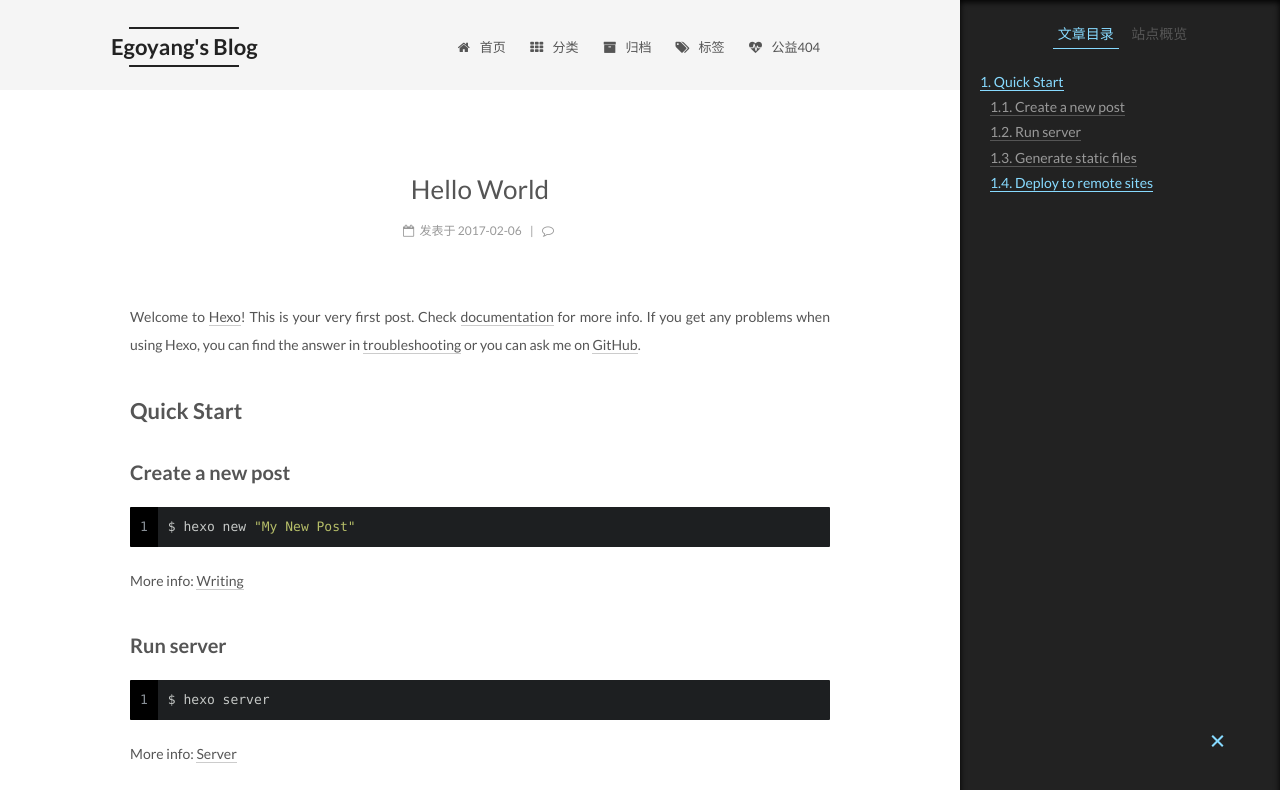
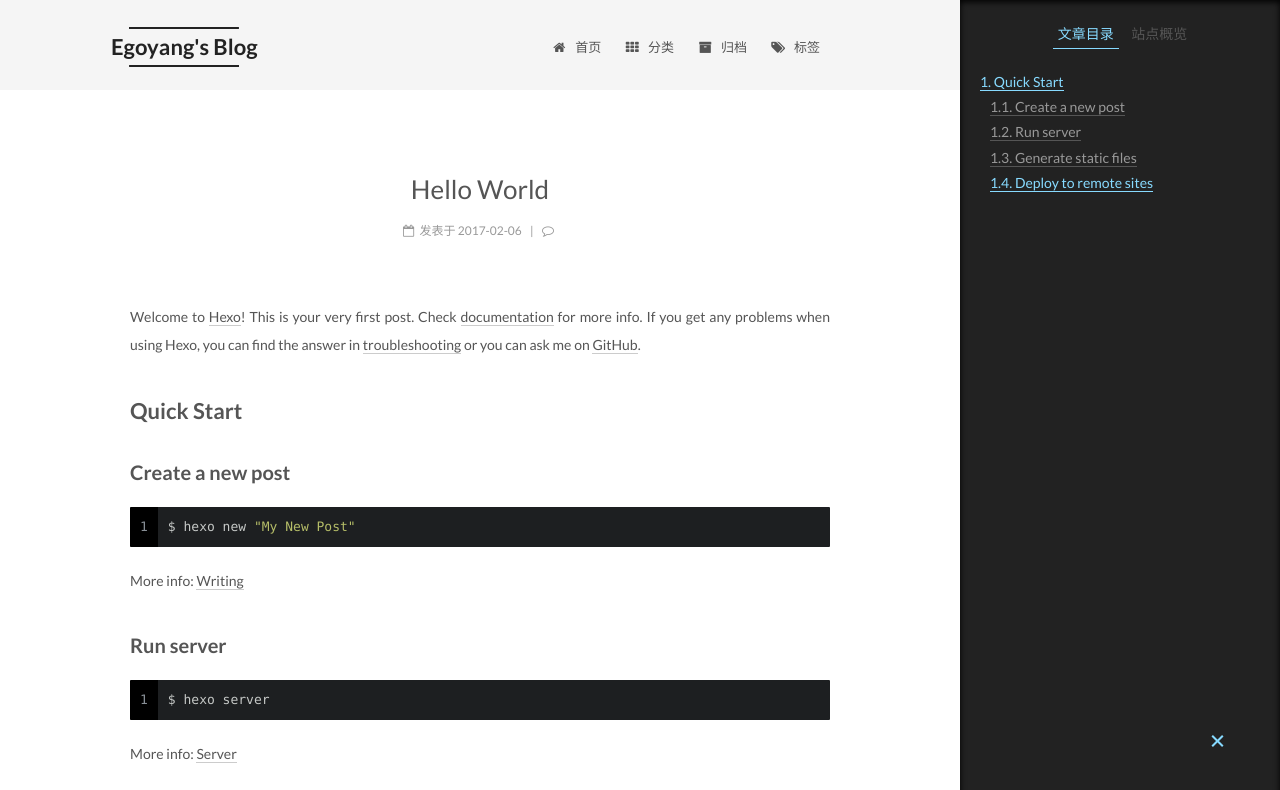
Before and after one commit to egoyang/egoyang.github.io, a plain HTML site: page 2017/02/06/hello-world/index.html in a window 1280 px wide. Shown: the top 790 px of the page. Drawn offline with Linux system fonts and the light colour scheme; a script that the page names is missing.

Commit message:
Site updated: 2017-02-06 18:44:37

```diff
--- a/2017/02/06/hello-world/index.html
+++ b/2017/02/06/hello-world/index.html
@@ -221,16 +221,6 @@ Quick">
               <i class="menu-item-icon fa fa-fw fa-tags"></i> <br />
 
             标签
-          </a>
-        </li>
-
-
-        <li class="menu-item menu-item-commonweal">
-          <a href="/404.html" rel="section">
-
-              <i class="menu-item-icon fa fa-fw fa-heartbeat"></i> <br />
-
-            公益404
           </a>
         </li>
 
--- a/css/main.css
+++ b/css/main.css
@@ -1685,7 +1685,7 @@ pre .javascript .function {
   width: 4px;
   height: 4px;
   border-radius: 50%;
-  background: #00ffb5;
+  background: #d2ffda;
 }
 .links-of-blogroll {
   font-size: 13px;
```
Also changed, not shown: 404.html (+0 -10 lines), archives/2017/02/index.html (+0 -10 lines), archives/2017/index.html (+0 -10 lines), archives/index.html (+0 -10 lines), categories/index.html (+0 -10 lines), index.html (+0 -10 lines), tags/Another-Tag/index.html (+0 -10 lines), tags/Testing/index.html (+0 -10 lines), tags/index.html (+0 -10 lines).
